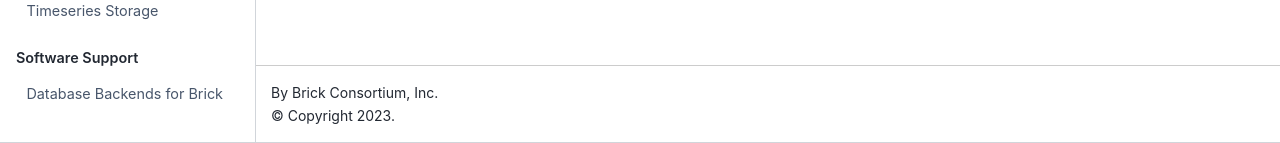
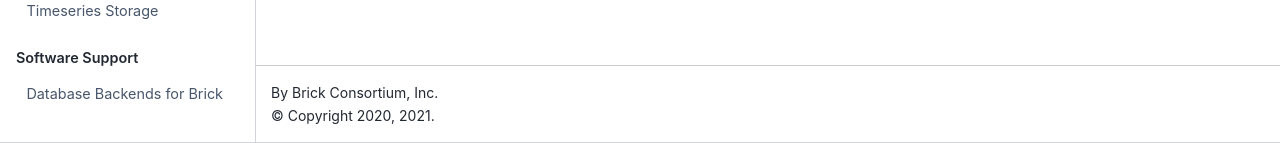
Before and after one commit to BrickSchema/docs, a Jupyter Book: the page built from README.md, in a window 1280 px wide. Shown: the part 758-901 px from the top of the page. Built offline with Jupyter Book 1.0.4 settings and Sphinx 7.4.7 and the Sphinx Book theme 1.1.4, drawn with Linux system fonts in a browser that asks for light colours.

Commit message:
update copyright

```diff
--- a/_config.yml
+++ b/_config.yml
@@ -3,6 +3,7 @@
 
 title: Brick Ontology Documentation
 author: Brick Consortium, Inc.
+copyright: "2020, 2021"
 logo: img/logo.png
 
 # Force re-execution of notebooks on each build.
```
